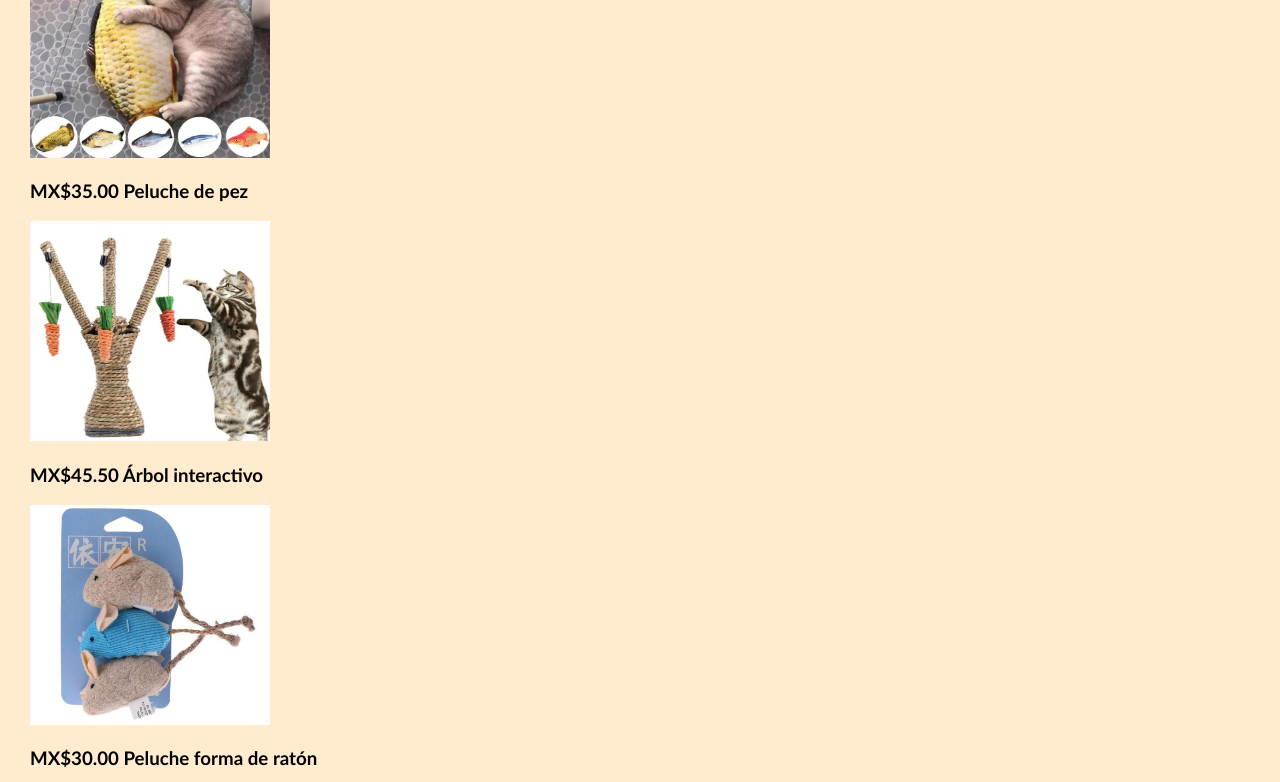
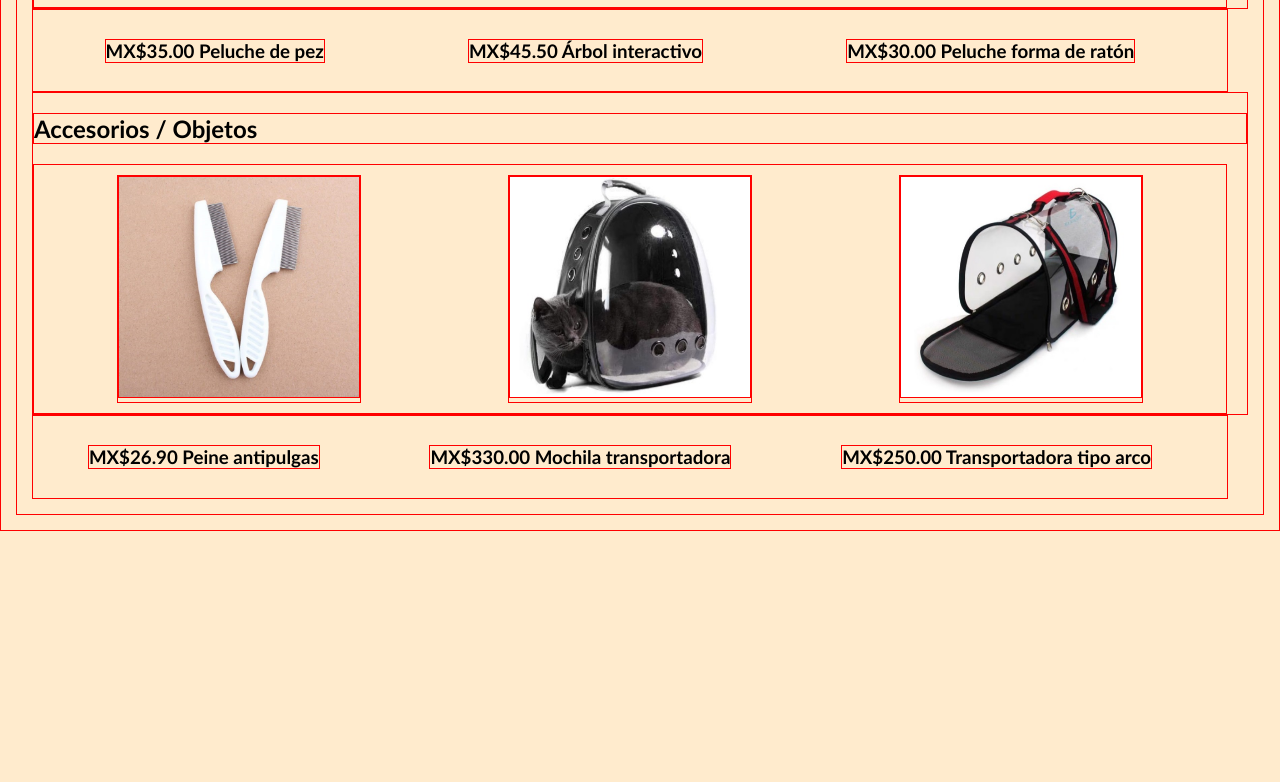
Before and after one commit to Mar2210/Desarrollo-de-aplicaciones-web, a plain HTML site: page 03-Tienda/Main.html in a window 1280 px wide. Shown: the part 858-1640 px from the top of the page. After the commit the page ends 1389 px from the top, so only its background shows below. Drawn offline with Linux system fonts and the light colour scheme.

Commit message:
listooooo

```diff
--- a/03-Tienda/Main.html
+++ b/03-Tienda/Main.html
@@ -8,65 +8,54 @@
     <link rel="stylesheet" href="Styles.css">
 </head>
 <body>
-    <header>
-        <nav>
 
-        </nav>
-    </header>
     <main>
         <div>
             <h1>Michimás</h1>
         </div>
     </main>
 
-    <section id="Lo-más-reciente">
         <div>
             <h2>Nuevos productos</h2>
-
             <article>
                 <a href="DESCRIPCION1.html">
                 <img src="IMG/JUGUETE.jpg" width="240" height="220px"alt="juguete de gato"/>
                 </a>
-                <h3>MX$35.00 Peluche de pez </h3>
-            </article>
 
-            <article>
                 <a href="DESCRIPCION2.html">
                 <img src="IMG/OBJETO.jpg" width="240" height="220px"alt="juguete de gato"/>
                 </a>
-                <h3>MX$26.90 Peine antipulgas</h3>
+
             </article>
         </div>
-    </section>
-
-    <section id="Juguetes">
+        <article>
+                <h3>MX$35.00 Peluche de pez</h3>
+                <h3>MX$26.90 Peine antipulgas</h3>
+        </article>
         <div>
             <h2>Juguetes</h2>
 
             <article>
                 <a href="DESCRIPCION1.html">
-                <img src="IMG/JUGUETE.jpg" width="240" height="220px"alt="juguete de gato"/>
+                <img src="IMG/JUGUETE.jpg" width="240" height="220px"alt="juguete de gato" />
                 </a>
-                <h3>MX$35.00 Peluche de pez </h3>
-            </article>
 
-            <article>
+
                 <a href="DESCRIPCION3.html">
                 <img src="IMG/JUGUETE2.jpg" width="240" height="220px"alt="juguete de gato"/>
                 </a>
-                <h3>MX$45.50 Árbol interactivo </h3>
+
+                <a href="DESCRIPCION4.html">
+                <img src="IMG/JUGUETE3.jpg" width="240" height="220px"alt="juguete de gato"/>
+
+            </a>
+            </article>
+        </div>
+            <article>
+            <h3>MX$35.00 Peluche de pez</h3>  <h3>MX$45.50 Árbol interactivo </h3> <h3>MX$30.00 Peluche forma de ratón </h3>
             </article>
 
-            <article>
-                <a href="DESCRIPCION4.html">
-                <img src="IMG/JUGUETE3.jpg" width="240" height="220px"alt="juguete de gato"/>
-                </a>
-                <h3>MX$30.00 Peluche forma de ratón </h3>
-            </article>
-        </div>
-    </section>
 
-    <section id="Accesorios">
         <div>
             <h2>Accesorios / Objetos</h2>
 
@@ -74,23 +63,22 @@
                 <a href="DESCRIPCION2.html">
                 <img src="IMG/OBJETO.jpg" width="240" height="220px"alt="juguete de gato"/>
                 </a>
-                <h3>MX$26.90 Peine antipulgas</h3>
-            </article>
 
-            <article>
+
                 <a href="DESCRIPCION5.html">
                 <img src="IMG/OBJETO2.jpg" width="240" height="220px"alt="juguete de gato"/>
                 </a>
-                <h3>MX$330.00 Mochila transportadora </h3>
-            </article>
 
-            <article>
                 <a href="DESCRIPCION6.html">
                 <img src="IMG/OBJETO3.jpg" width="240" height="220px"alt="juguete de gato"/>
                 </a>
-                <h3>MX$250.00 Transportadora tipo arco </h3>
+
             </article>
         </div>
-    </section>
+        <article>
+        <h3>MX$26.90 Peine antipulgas</h3>
+        <h3>MX$330.00 Mochila transportadora </h3>
+        <h3>MX$250.00 Transportadora tipo arco </h3>
+        </article>
 </body>
 </html>
--- a/03-Tienda/Styles.css
+++ b/03-Tienda/Styles.css
@@ -1,25 +1,39 @@
+* {
+    border: 1px red solid;
+}
 body{
     background:blanchedalmond;
     padding: 15px;
     margin: 15px;
+
 }
 
 h1{
     font-family: Helvetica, sans-serif;
     padding: 10px 20px 10px 20px;
+
 }
 
-h2, H3, H4{
+h2, H4{
     font-family: 'Trebuchet MS', sans-serif;
+}
 
+h3{
+    font-family: 'Trebuchet MS', sans-serif;
+    margin-right: 20px;
+    display: flex;
+    justify-content: space-center;
 }
+
 UL, OL, P{
     font-family: Verdana, sans-serif;
     line-height: 150%;
 
 }
-section{
-
-    display: inline;
+article {
+    padding: 10px;
+    display:flex;
+    justify-content: space-around;
+    margin-right: 20px;
 
 }
```
Also changed, not shown: 03-Tienda/DESCRIPCION1.html (+2 -2 lines), 03-Tienda/DESCRIPCION2.html (+2 -2 lines), 03-Tienda/DESCRIPCION3.html (+2 -2 lines), 03-Tienda/DESCRIPCION4.html (+1 -5 lines), 03-Tienda/DESCRIPCION5.html (+2 -2 lines), 03-Tienda/DESCRIPCION6.html (+1 -3 lines).
